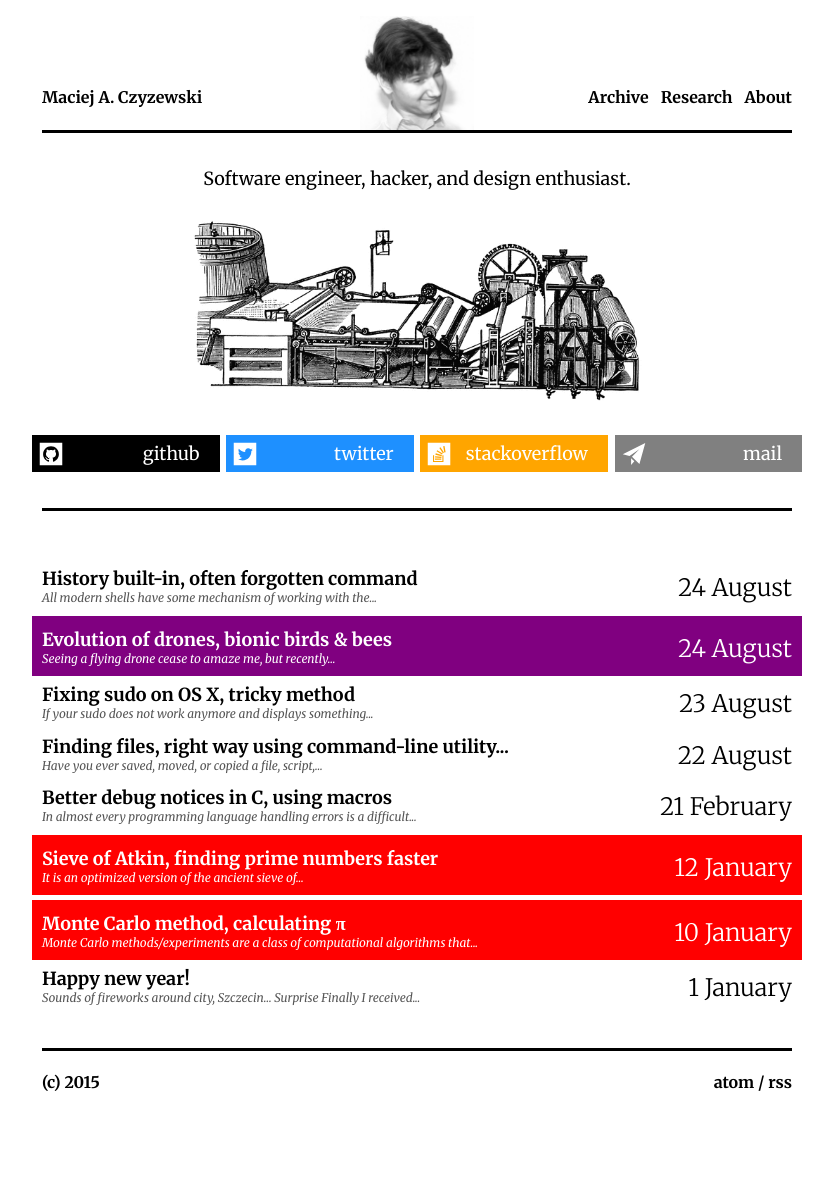
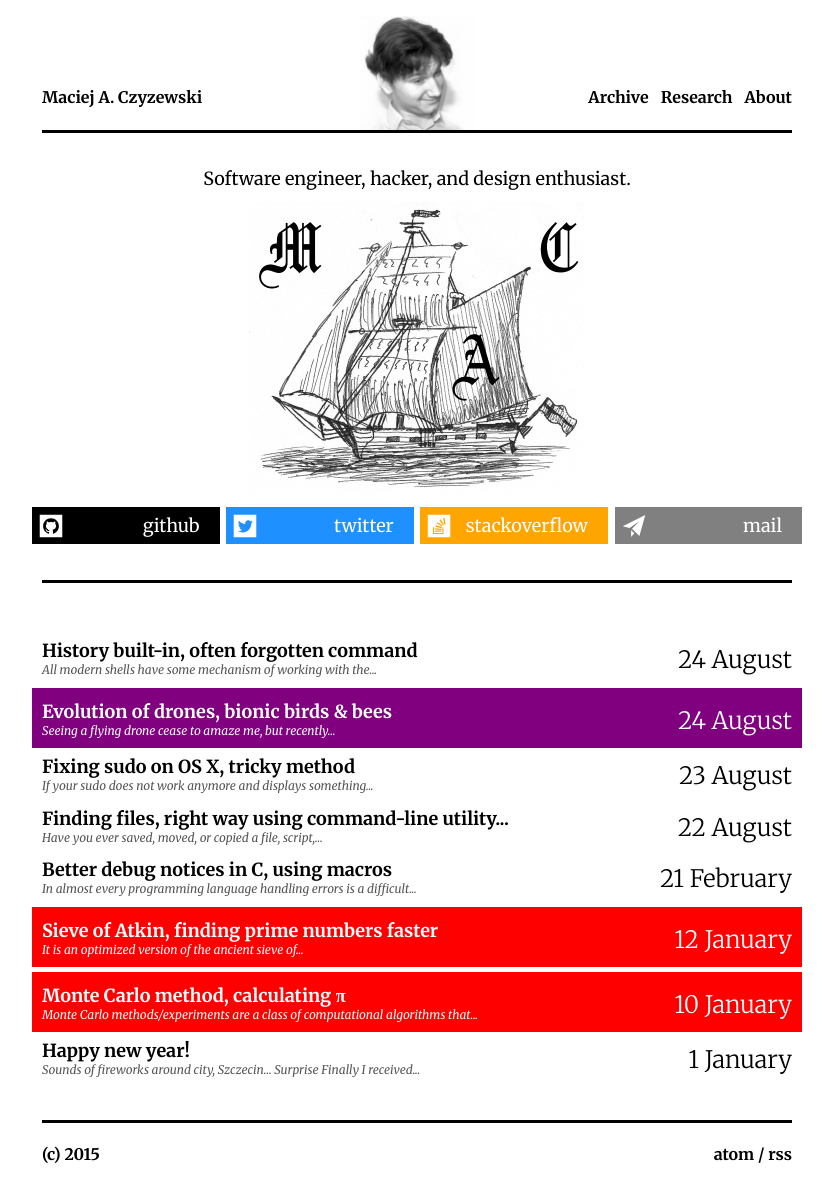
Before and after one commit to maciejczyzewski/maciejczyzewski.github.io, a Jekyll site: the page built from index.html, in a window 1280 px wide. Shown: the whole page, without its empty margins (223-1056 px from the left). Built offline with Jekyll 4.4.1, drawn with Linux system fonts in a browser that asks for light colours; Markdown is read by kramdown in place of the engine named in the settings; before the commit the page ends 1113 px from its top, so only the background shows below that.

Commit message:
[added]: new homepage cover ;-)

```diff
--- a/_layouts/default.html
+++ b/_layouts/default.html
@@ -98,7 +98,7 @@
 </head>
 <body>
   <header class="grid">
-    {% if page.url == "/" %}
+    {% if page.url == "/" or page.url == "/index.html" %}
       <img class="inline left" src="/assets/images/prints/head.jpeg" alt="maciejczyzewski" style="height:114px;width:114px;margin-bottom: -52px;float:none!important;z-index:-1;position:relative;" />
 
       <div class="inline left" style="margin-left:0px;">
--- a/assets/stylesheets/main.css
+++ b/assets/stylesheets/main.css
@@ -656,13 +656,13 @@ footer img {
    ========================================================================= */
 
 .hero {
-  background: url(/assets/images/prints/49843_paper_mach_md.gif) no-repeat;
-  background-position: center 55px;
-  background-size: 450px;
+  background: url(/assets/images/prints/ship_cover_maciejczyzewski.jpeg) no-repeat;
+  background-position: center -75px;
+  background-size: 700px;
 }
 
 .hero .profiles {
-  margin-top: 13.5em;
+  margin-top: 17.5em;
   height: 100%;
 }
 
```
Also changed, not shown: assets/images/prints/49843_paper_mach_md.gif (deleted), assets/images/prints/ship_cover_maciejczyzewski.jpeg (added).
